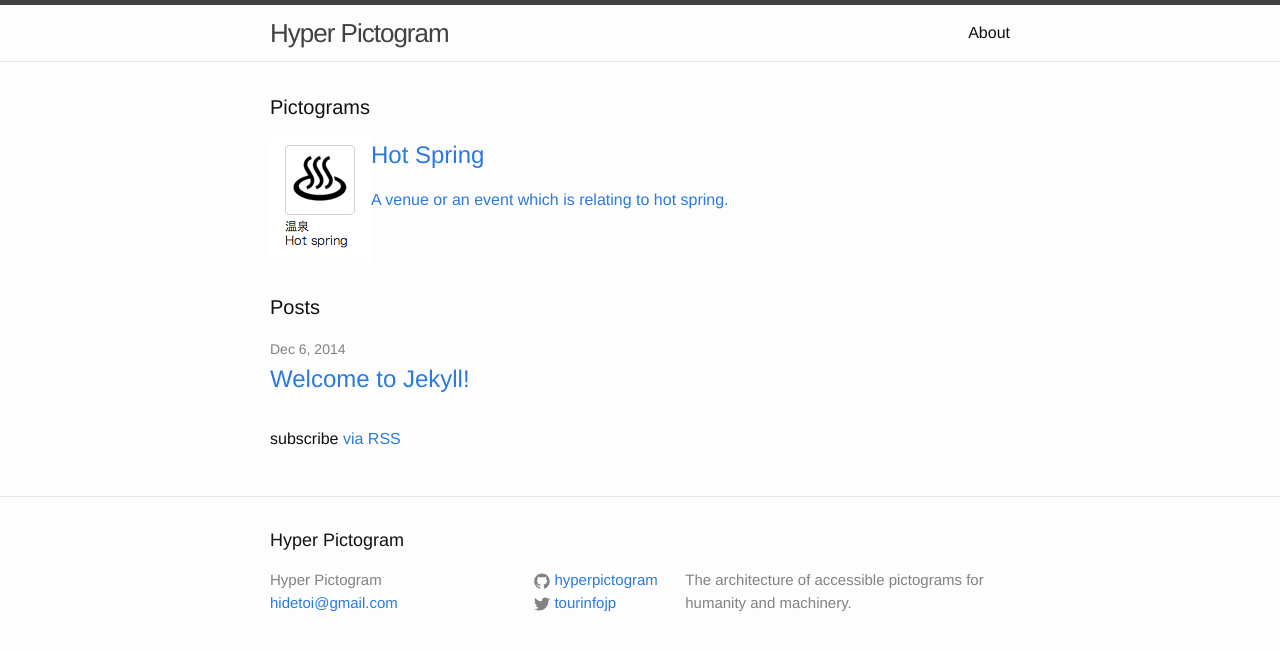
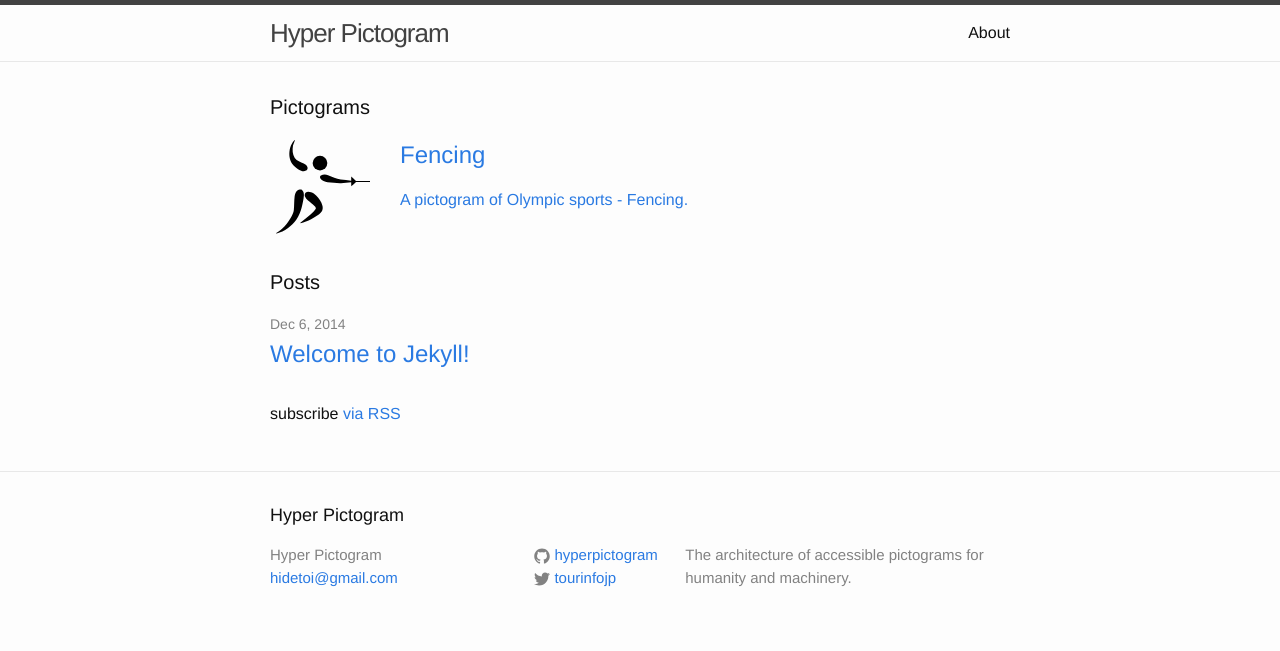
Before and after one commit to hyperpictogram/hyperpictogram.github.io, a Jekyll site: the page built from index.html, in a window 1280 px wide. Shown: the top 651 px of the page. Built offline with Jekyll 4.4.1, drawn with Linux system fonts in a browser that asks for light colours.

Commit message:
Replace the pictogram: Hot Spring to Fencing

```diff
--- a/_pictograms/hotspring.md
+++ /dev/null
@@ -1,4 +0,0 @@
----
-name: Hot Spring
-short-description: A venue or an event which is relating to hot spring.
----
--- a/_sass/_layout.scss
+++ b/_sass/_layout.scss
@@ -249,6 +249,8 @@
         > a {
             > img {
                 float: left;
+                width: 100px;
+                margin-right: $spacing-unit;
             }
         }
     }
--- a/index.html
+++ b/index.html
@@ -9,8 +9,8 @@ layout: default
   <ul class="pictogram-list">
     {% for pictogram in site.pictograms limit:3 %}
       <li>
-        <a href="{{ pictogram.url }}">
-          <img src="{{ pictogram.url | replace:'.html','.png' }}" alt="{{ pictogram.name }}">
+        <a href="{{ pictogram.url | remove:'index.html' }}">
+          <img src="{{ pictogram.url | remove:'index.html' }}{{ pictogram.image-file }}" alt="{{ pictogram.name }}">
           <h2>{{ pictogram.name }}</h2>
           <p>{{ pictogram.short-description }}</p>
         </a>
```
Also changed, not shown: _layouts/pictogram.html (+35 -3 lines), _pictograms/fencing-thadius856-parutakupiu/index.md (added, +11 -0 lines), _pictograms/fencing-thadius856-parutakupiu/Fencing_pictogram.svg (added), _pictograms/hotspring.png (deleted).
